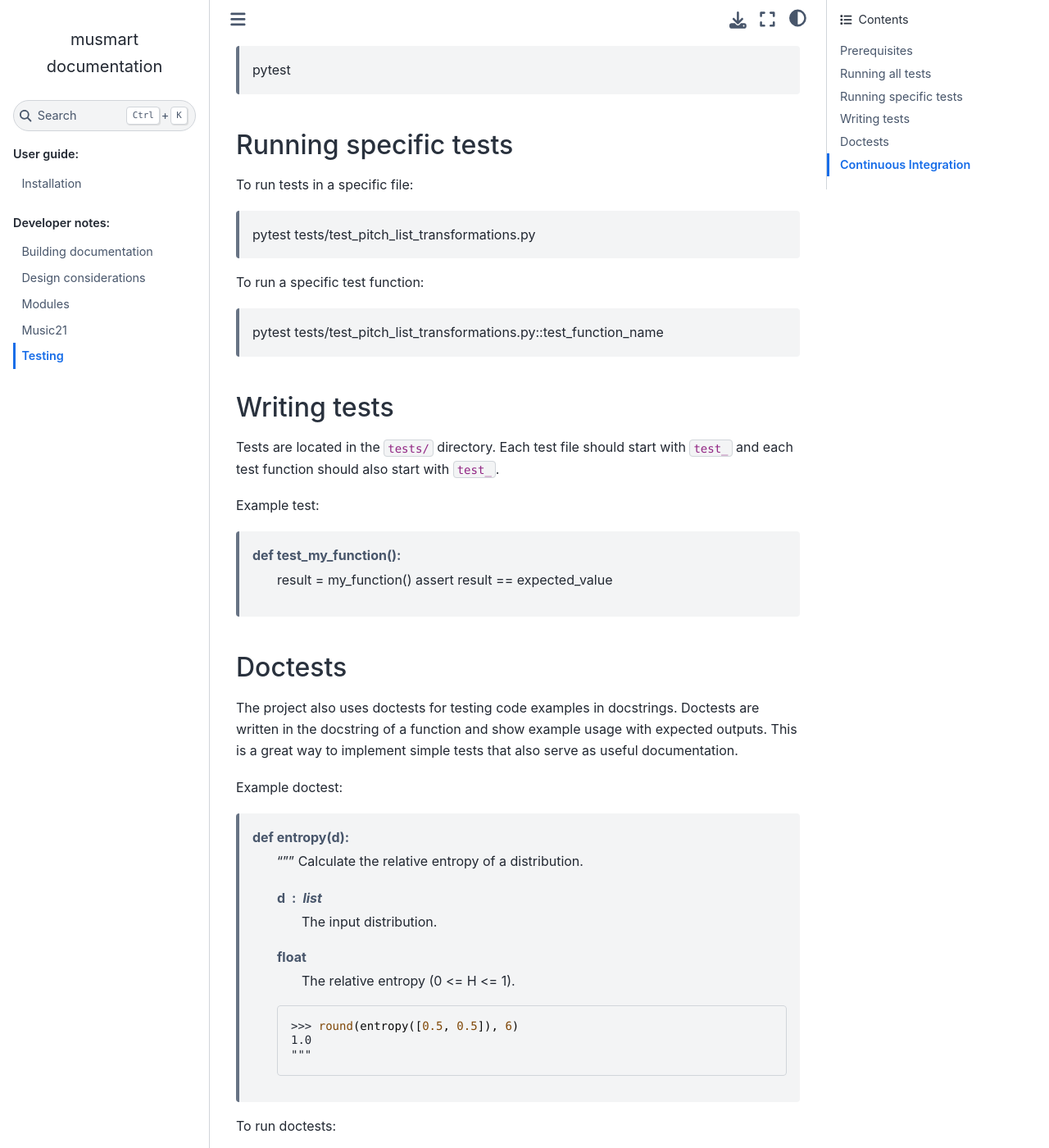
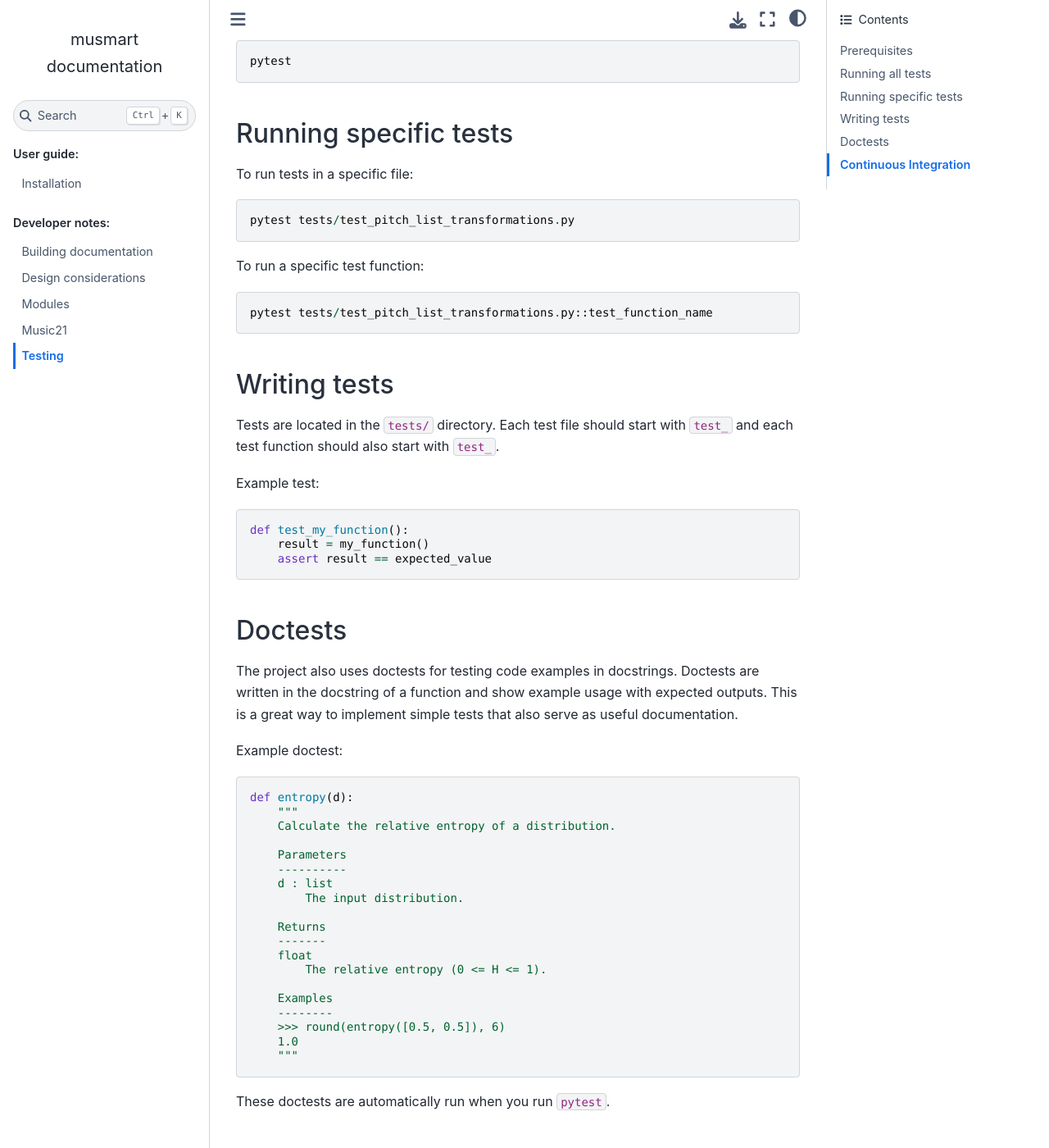
Before and after one commit to sachadavies/amads, a Sphinx documentation site: the page built from docs/developer_notes/testing.rst, in a window 1280 px wide and 1400 px high, scrolled down 448 px. Shown: the whole window at 82% size. Built offline with Sphinx 7.4.7 and the Sphinx Book theme 1.1.4, drawn with Linux system fonts in a browser that asks for light colours; some of the changed text lies outside the part shown.

Commit message:
Update testing.rst

```diff
--- a/docs/developer_notes/testing.rst
+++ b/docs/developer_notes/testing.rst
@@ -6,34 +6,34 @@ This project uses pytest for testing. To run the tests, follow these steps:
 Prerequisites
 ------------
 
-Make sure you have the development dependencies installed:
+Make sure you have the development dependencies installed::
 
     pip install -e ".[dev]"
 
 Running all tests
----------------
+----------------
 
-From the root directory of the project, run:
+From the root directory of the project, run::
 
     pytest
 
 Running specific tests
---------------------
+---------------------
 
-To run tests in a specific file:
+To run tests in a specific file::
 
     pytest tests/test_pitch_list_transformations.py
 
-To run a specific test function:
+To run a specific test function::
 
     pytest tests/test_pitch_list_transformations.py::test_function_name
 
 Writing tests
------------
+------------
 
 Tests are located in the ``tests/`` directory. Each test file should start with ``test_`` and each test function should also start with ``test_``.
 
-Example test:
+Example test::
 
     def test_my_function():
         result = my_function()
@@ -45,7 +45,7 @@ Doctests
 The project also uses doctests for testing code examples in docstrings. Doctests are written in the docstring of a function and show example usage with expected outputs.
 This is a great way to implement simple tests that also serve as useful documentation.
 
-Example doctest:
+Example doctest::
 
     def entropy(d):
         """
@@ -67,13 +67,11 @@ Example doctest:
         1.0
         """
 
-To run doctests:
-
-    pytest --doctest-modules
+These doctests are automatically run when you run ``pytest``.
 
 Continuous Integration
 --------------------
 
 Tests are automatically run via GitHub Actions CI on pushes to main and pull requests. The CI runs tests against Python versions 3.9, 3.10, and 3.11 on Ubuntu.
 
-You can view the CI configuration in `.github/workflows/tests.yml` and check test results in the "Actions" tab of the GitHub repository.
+You can view the CI configuration in ``.github/workflows/tests.yml`` and check test results in the "Actions" tab of the GitHub repository.
```
